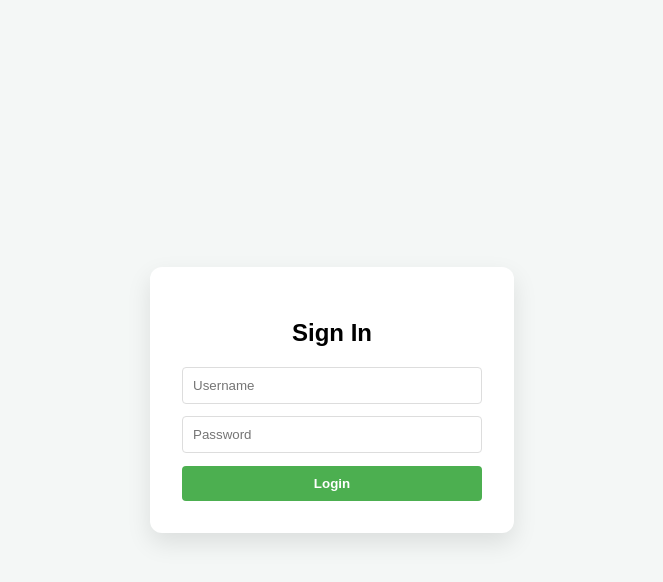
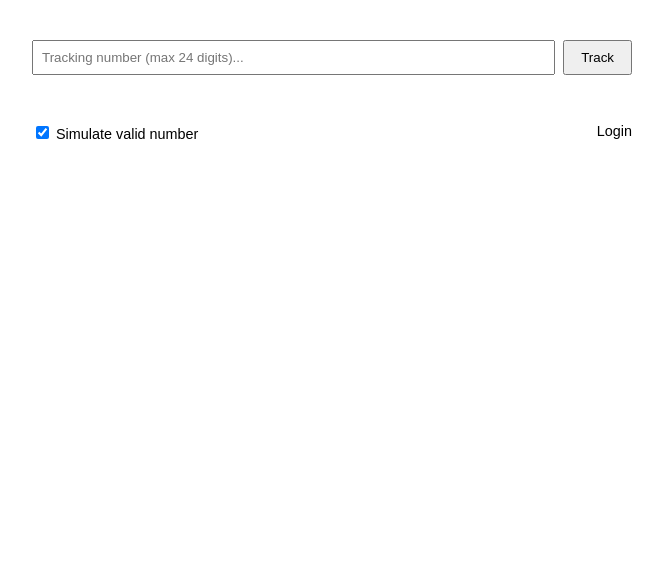
Before and after one commit to TomaszSkrzyp/courier-manager, a SvelteKit app in the folder courier-frontend/: page / in a window 1280 px wide. Shown: the top 582 px of the page, without its empty margins (308-971 px from the left). Built offline with nearby package versions, Linux system fonts and the light colour scheme.

Commit message:
feat: add status page

```diff
--- a/courier-frontend/src/routes/+page.svelte
+++ b/courier-frontend/src/routes/+page.svelte
@@ -1,84 +1,52 @@
-<script>
-	// Runes for tracking our simple state
-	let isLoggedIn = $state(false);
-	let user = $state("");
-	let pass = $state("");
+<script lang="ts">
+	let isNumberValid = $state(true); // Toggle for demo purposes
+	let showResults = $state(false);
 
-	function signin(e) {
+	const updates = [
+		{ date: "2024-03-20 14:30", status: "Out for delivery" },
+		{ date: "2024-03-20 08:15", status: "Arrived at logistics center" },
+		{ date: "2024-03-19 22:45", status: "In transit" },
+		{ date: "2024-03-19 10:00", status: "Shipment registered" }
+	];
+
+	function handleSubmit(e: SubmitEvent) {
 		e.preventDefault();
-		// In a real app, you'd fetch() to your backend here
-		if (user === "admin" && pass === "1234") {
-			isLoggedIn = true;
-		} else {
-			alert("Access Denied");
-		}
+		showResults = true;
 	}
 </script>
 
-<main>
-	{#if !isLoggedIn}
-		<div class="login-box">
-			<h2>Sign In</h2>
-			<form onsubmit={signin}>
-				<input bind:value={user} placeholder="Username" />
-				<input type="password" bind:value={pass} placeholder="Password" />
-				<button type="submit">Login</button>
-			</form>
-		</div>
-	{:else}
-		<div class="info-box">
-			<h1>Success!</h1>
-			<p>You are now <strong>logged in</strong> as {user}.</p>
-			<button onclick={() => isLoggedIn = false}>Logout</button>
-		</div>
+<div style="padding: 2rem; font-family: sans-serif; max-width: 600px; margin: 0 auto;">
+	<form onsubmit={handleSubmit} style="display: flex; gap: 0.5rem; margin-bottom: 2rem;">
+		<input
+			type="text"
+			pattern={"\\d{1,24}"}
+			minlength="1"
+			maxlength="24"
+			required
+			title="Must be between 1 and 24 digits"
+			placeholder="Tracking number (max 24 digits)..."
+			style="flex: 1; padding: 0.5rem;"
+			oninput={() => (showResults = false)}
+		/>
+		<button type="submit" style="padding: 0.5rem 1rem;">Track</button>
+	</form>
+
+	{#if showResults}
+		{#if !isNumberValid}
+			<p style="color: red;">Incorrect tracking number.</p>
+		{:else}
+			<ul style="padding: 0; list-style: none;">
+				{#each updates as update}
+					<li style="margin-bottom: 0.5rem;">
+						<small style="color: gray;">{update.date}</small> - <strong>{update.status}</strong>
+					</li>
+				{/each}
+			</ul>
+		{/if}
 	{/if}
-</main>
 
-<style>
-	:global(body) {
-		background-color: #f4f7f6;
-		margin: 0;
-		display: flex;
-		justify-content: center;
-		align-items: center;
-		height: 100vh;
-		font-family: sans-serif;
-	}
-
-	.login-box, .info-box {
-		background: white;
-		padding: 2rem;
-		border-radius: 12px;
-		box-shadow: 0 10px 25px rgba(0,0,0,0.1);
-		text-align: center;
-		width: 300px;
-	}
-
-	form {
-		display: flex;
-		flex-direction: column;
-		gap: 0.8rem;
-	}
-
-	input {
-		padding: 10px;
-		border: 1px solid #ddd;
-		border-radius: 4px;
-	}
-
-	button {
-		padding: 10px;
-		background: #4caf50;
-		color: white;
-		border: none;
-		border-radius: 4px;
-		cursor: pointer;
-		font-weight: bold;
-	}
-
-	button:hover {
-		background: #45a049;
-	}
-
-	h1 { color: #2e7d32; }
-</style>
+	<div style="margin-top: 3rem; font-size: 0.9rem; display: flex; justify-content: space-between;">
+		<label><input type="checkbox" bind:checked={isNumberValid} /> Simulate valid number</label>
+		<a href="/login" style="color: inherit; text-decoration: none;">Login</a>
+	</div>
+</div>
```
Also changed, not shown: courier-frontend/src/routes/login/+page.svelte (added, +28 -0 lines).
